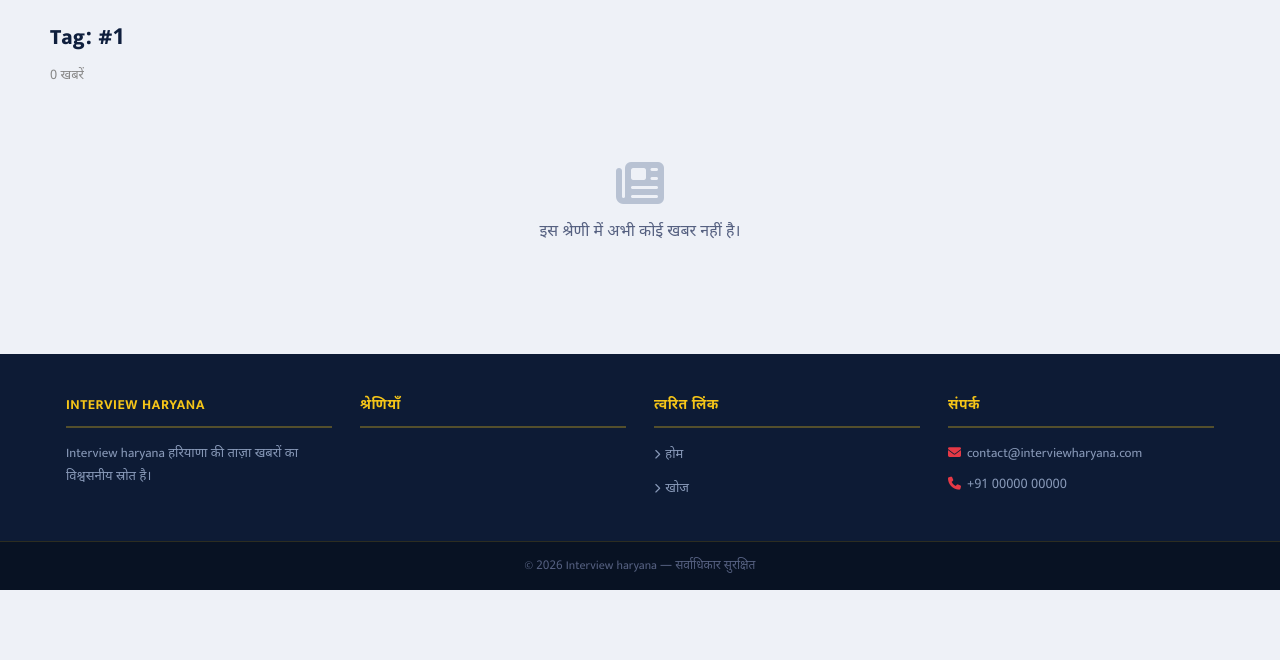
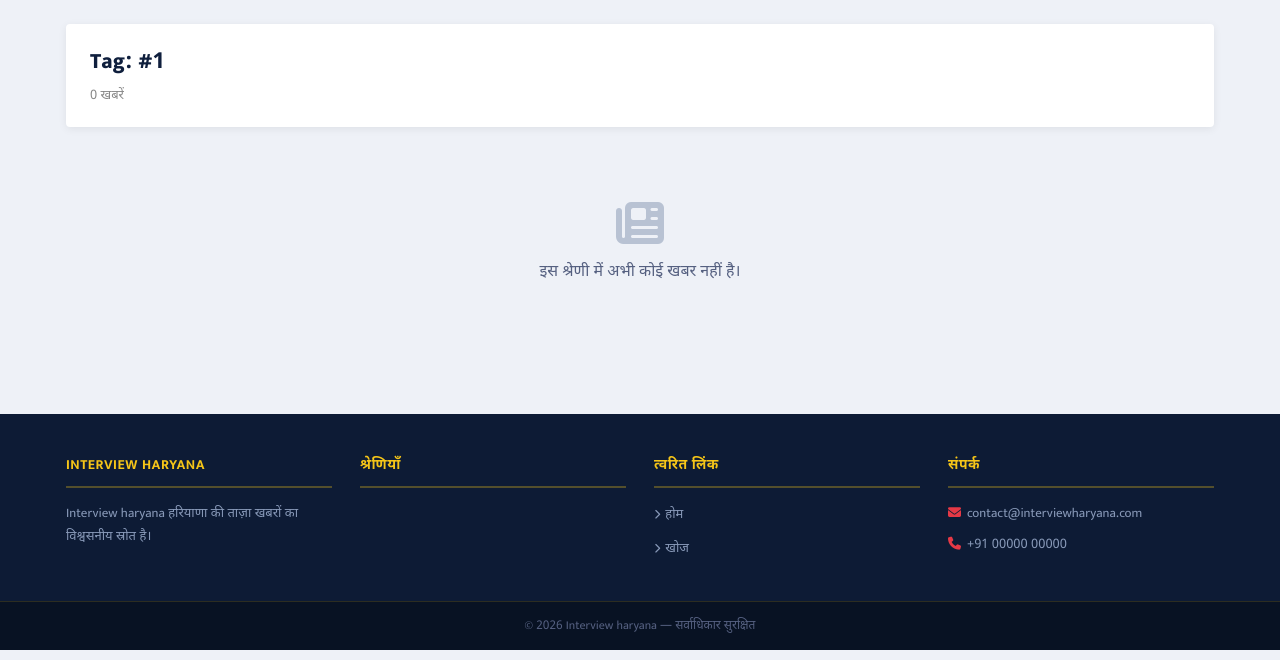
Before and after one commit to dipranga/interview-haryana, a CodeIgniter app: page /interview-haryana/index.php/news/tag/1 in a window 1280 px wide. Shown: the part 140-800 px from the top of the page. Run offline with CodeIgniter, Linux system fonts and the light colour scheme; data comes from the database, SQL or seed files in the repository; data that the repository does not hold is empty; some libraries are stand-ins or nearby versions.

Commit message:
fix side margin of tags articles list page

```diff
--- a/application/views/news/tag.php
+++ b/application/views/news/tag.php
@@ -1,7 +1,9 @@
-<?php /* news/tag.php */ ?>
-<div class="container" style="padding:20px 0;">
-  <h1 style="font-size:22px; font-weight:800; margin-bottom:8px;">Tag: #<?php echo htmlspecialchars($tag_slug); ?></h1>
-  <p style="color:#888; font-size:13px; margin-bottom:24px;"><?php echo number_format($total); ?> खबरें</p>
+<?php /* news/category.php */ ?>
+<div class="container" style="padding-top:24px; padding-bottom:40px;">
+  <div style="background:#fff; border-radius:4px; padding:20px 24px; margin-bottom:24px; box-shadow:0 2px 8px rgba(0,0,0,.07); border-left:5px solid green ?>;">
+    <h1 style="font-size:22px; font-weight:800;">Tag: #<?php echo htmlspecialchars($tag_slug); ?></h1>
+    <p style="color:#888; font-size:13px; margin-top:4px;"><?php echo number_format($total); ?> खबरें</p>
+  </div>
 
   <?php if (!empty($news)): ?>
     <div class="news-grid-4" style="margin-bottom:24px;">
```
